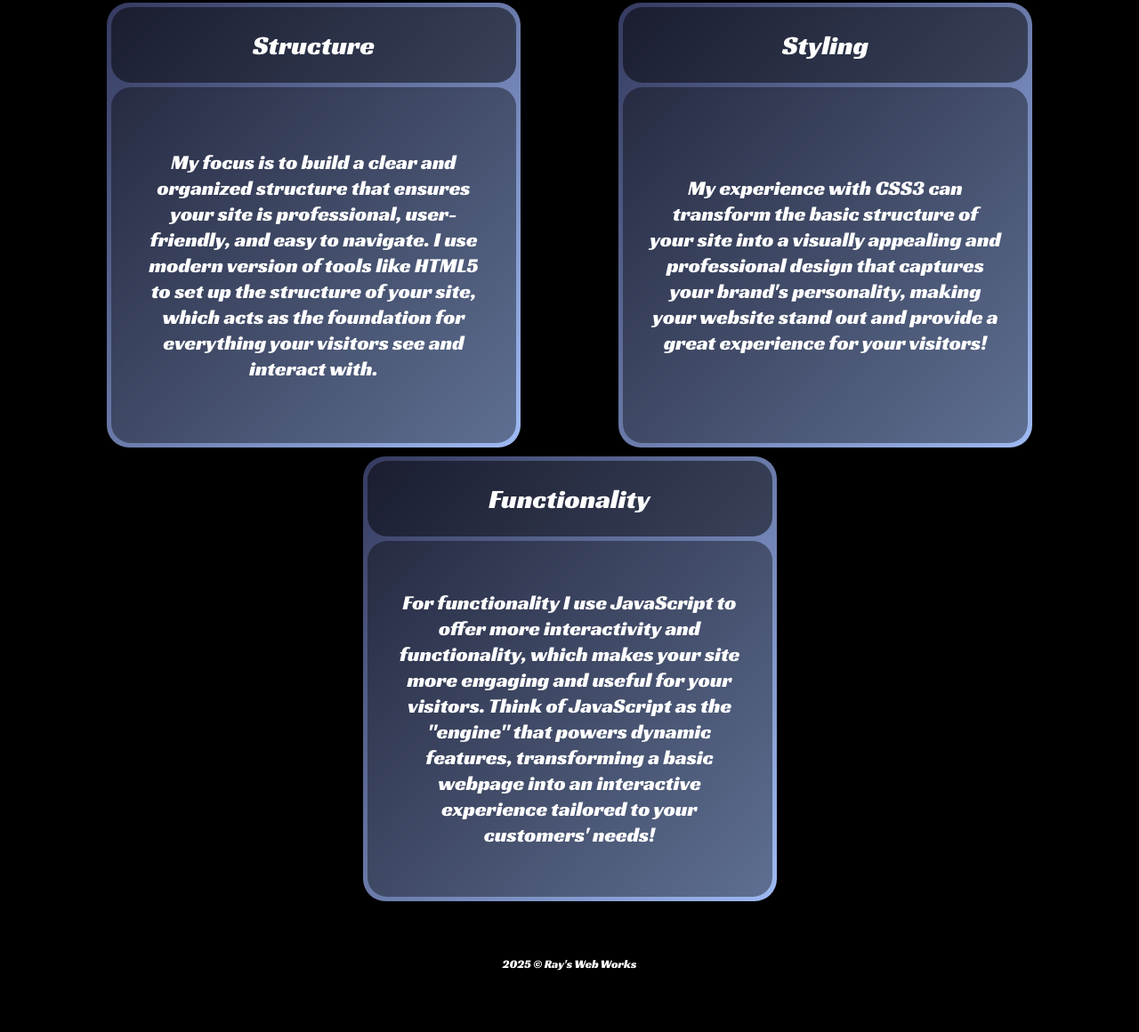
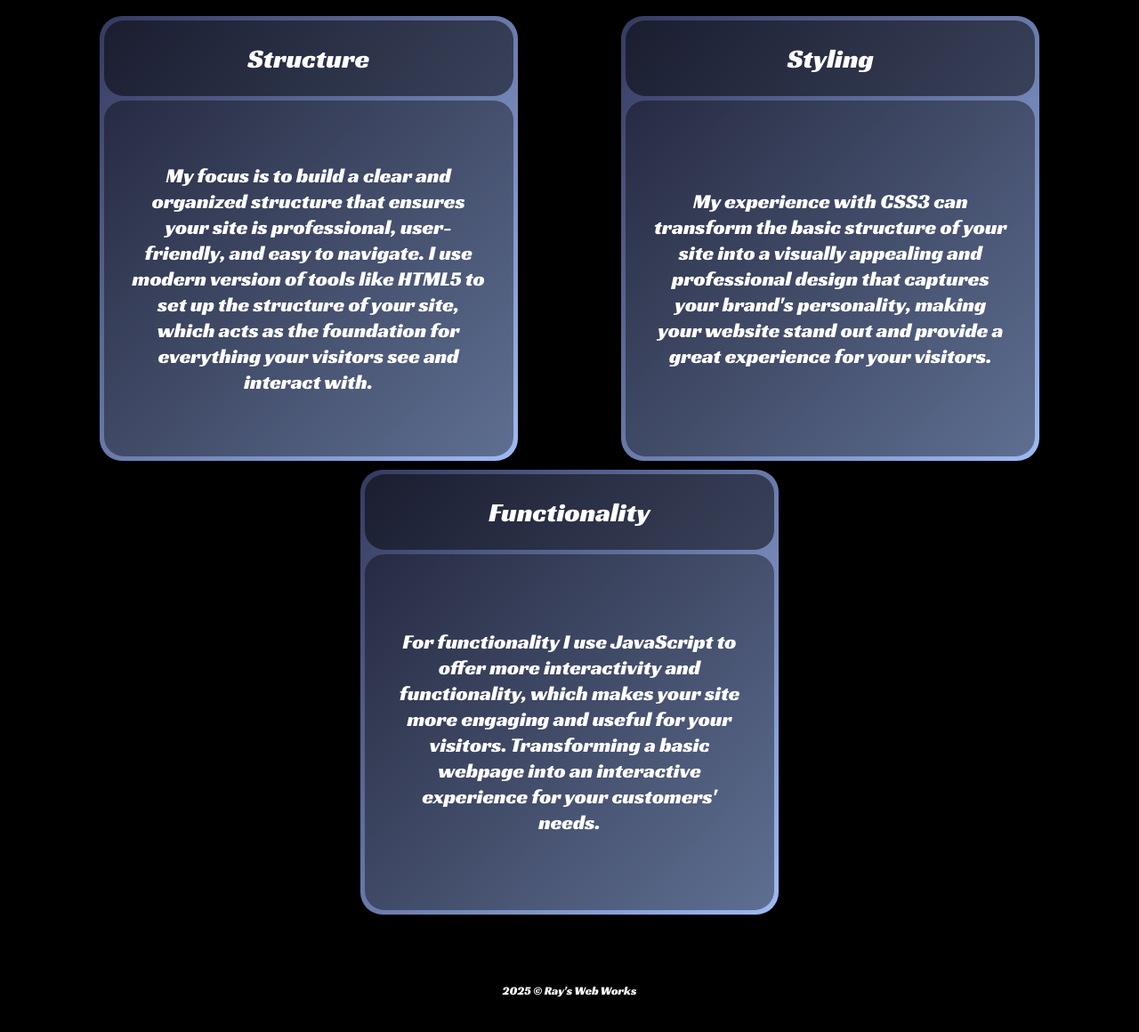
Before and after one commit to DamenHunt/RaysWebWorks, a plain HTML site: page services.html in a window 1280 px wide. Shown: the part 722-1882 px from the top of the page at 89% size. Before the commit the page ends 1855 px from the top, so only its background shows below. Drawn offline with Linux system fonts and the light colour scheme.

Commit message:
Update 3

```diff
--- a/services.html
+++ b/services.html
@@ -54,7 +54,7 @@
                 <p>
                     My experience with CSS3 can transform the basic structure of your site
                     into a visually appealing and professional design that captures your brand's
-                    personality, making your website stand out and provide a great experience for your visitors!
+                    personality, making your website stand out and provide a great experience for your visitors.
                 </p>
             </div>
         </div>
@@ -65,9 +65,8 @@
             <div class="card-content-container">
                 <p>
                     For functionality I use JavaScript to offer more interactivity and functionality,
-                    which makes your site more engaging and useful for your visitors. Think of JavaScript
-                    as the "engine" that powers dynamic features, transforming a basic webpage into an
-                    interactive experience tailored to your customers' needs!
+                    which makes your site more engaging and useful for your visitors. Transforming a basic webpage into an
+                    interactive experience for your customers' needs.
                 </p>
             </div>
         </div>
--- a/style.css
+++ b/style.css
@@ -9,8 +9,8 @@
 
 body {
     background-color: black;
-    background-image: url();
-    background-size: cover;
+    /* background-image: url();
+    background-size: cover; */
 }
 
 .navigation-bar {
@@ -87,7 +87,6 @@ nav ul li a:hover {
 /* Home Page */
 .main-title-container {
     width: 100%;
-    padding: 0px 25px;
 }
 
 .title-container {
@@ -120,7 +119,6 @@ nav ul li a:hover {
 .home-overlay h1:nth-child(1) { animation: fadeIn 2s; }
 .home-overlay h1:nth-child(2) { animation: fadeIn 5s; }
 
-
 /* Service Page */
 .services-overlay {
     position: absolute;
@@ -135,7 +133,7 @@ nav ul li a:hover {
 
 .cards-container {
     width: 100%;
-    padding: 15px;
+    padding: 30px 0px;
     display: flex;
     flex-wrap: wrap;
     justify-content: space-evenly;
@@ -145,7 +143,7 @@ nav ul li a:hover {
 .cards {
     background: linear-gradient(to bottom right, #353a5f, #9ebaf3);
     border-radius: 25px;
-    width: 465px;
+    width: 470px;
     height: 500px;
     display: flex;
     flex-direction: column;
@@ -199,7 +197,6 @@ footer h5 {
     color: white;
 }
 
-
 /* Animations */
 @keyframes rotate {
     from { transform: rotate(0deg); }
```
